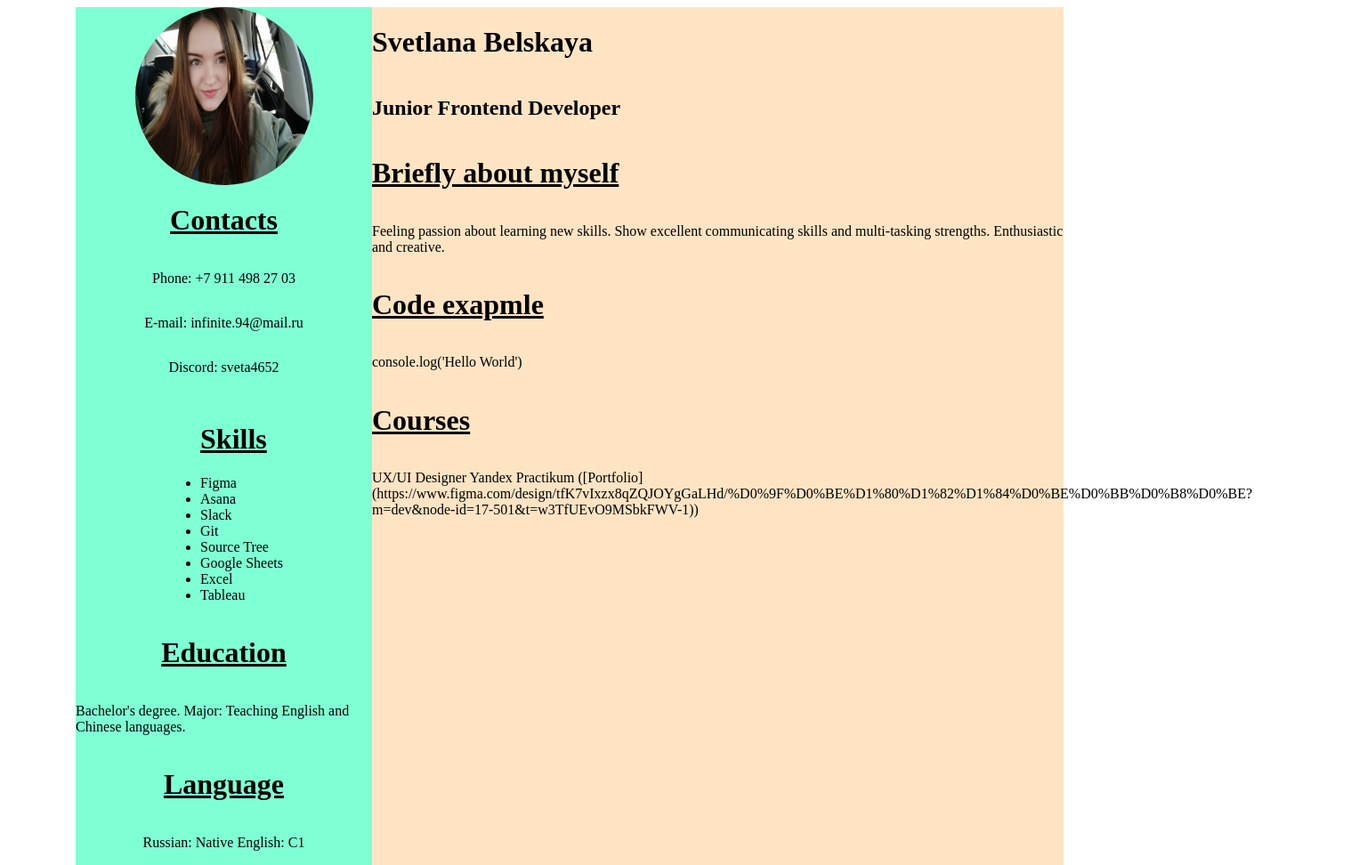
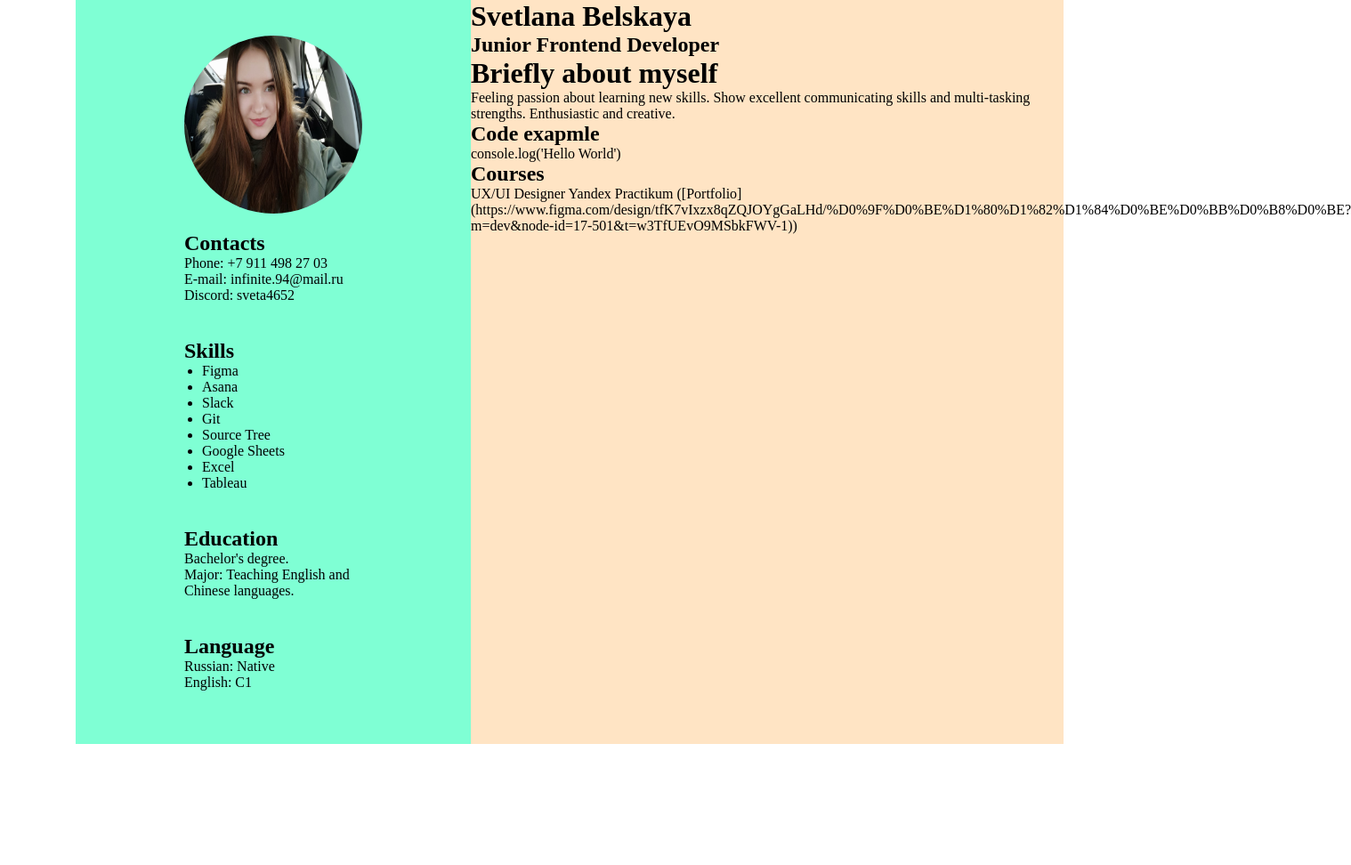
Before and after one commit to svetaa00/rsschool-cv, a plain HTML site: page index.html in a window 1280 px wide. Shown: the whole page at 89% size, 1518 px wide, since content can reach past the window. After the commit the page ends 836 px from the top, so only its background shows below. Drawn offline with Linux system fonts and the light colour scheme.

Commit message:
feat: add col1 style

```diff
--- a/index.html
+++ b/index.html
@@ -11,12 +11,15 @@
             <div class="flex-container">
                 <div class="col1">
                     <img src="./my photo.jpg" alt="my photo" width="200px" height="200px" class="circle-image" />
-                    <div class="textcol1">
-                        <h1 class="underline">Contacts</h1>
-                    <p>Phone: +7 911 498 27 03</p>
-                    <p>E-mail: infinite.94@mail.ru</p>
-                    <p>Discord: sveta4652</p>
-                    <ul><h1 class="underline">Skills</h1>
+                        <div class="contacts">
+                            <h2 class="underline">Contacts</h2>
+                            <p class="underline">Phone: +7 911 498 27 03</p>
+                            <p class="underline">E-mail: infinite.94@mail.ru</p>
+                            <p class="underline">Discord: sveta4652</p>
+                        </div>
+                        <div class="skills">
+                        <h2>Skills</h2>
+                        <ul class="list">
                         <li>Figma</li>
                         <li>Asana</li>
                         <li>Slack</li>
@@ -26,22 +29,26 @@
                         <li>Excel</li>
                         <li>Tableau</li>
                     </ul>
-                    <h1 class="underline">Education</h1>
-                    <p>Bachelor's degree.
-                        Major: Teaching English and Chinese languages.</p>
-                        <h1 class="underline">Language</h1>
-                        <p>Russian: Native
-                            English: C1</p>
+                        </div>
+                    <div class="education">
+                        <h2 class="underline">Education</h2>
+                        <p class="underline">Bachelor's degree.</p>
+                        <p class="underline">Major: Teaching English and Chinese languages.</p>
                     </div>
+                            <div class="language">
+                            <h2 class="underline">Language</h2>
+                            <p class="underline">Russian: Native</p>
+                            <p class="underline">English: C1</p>
+                            </div>
                 </div>
                     <div class="col2">
-                        <h1 class="padding">Svetlana Belskaya</h1>
-                        <h2 class="padding">Junior Frontend Developer</h2>
+                        <h1>Svetlana Belskaya</h1>
+                        <h2>Junior Frontend Developer</h2>
                         <h1 class="underline">Briefly about myself</h1>
                         <p>Feeling passion about learning new skills. Show excellent communicating skills and multi-tasking strengths. Enthusiastic and creative.</p>
-                        <h1 class="underline">Code exapmle</h1>
+                        <h2 class="underline">Code exapmle</h2>
                         <p>console.log('Hello World')</p>
-                        <h1 class="underline">Courses</h1>
+                        <h2 class="underline">Courses</h2>
                         <p>UX/UI Designer Yandex Practikum ([Portfolio](https://www.figma.com/design/tfK7vIxzx8qZQJOYgGaLHd/%D0%9F%D0%BE%D1%80%D1%82%D1%84%D0%BE%D0%BB%D0%B8%D0%BE?m=dev&node-id=17-501&t=w3TfUEvO9MSbkFWV-1))</p>
                     </div>
             </div>
--- a/style.css
+++ b/style.css
@@ -1,3 +1,10 @@
+body {
+    box-sizing: border-box;
+}
+* {
+    padding: 0;
+    margin: 0;
+}
 .flex-container {
     display: flex;
     max-width: 1110px;
@@ -8,28 +15,63 @@
     flex-direction: column;
     align-items: center;
     justify-content: center;
-    width: 30%;
+    width: 40%;
+    padding: 40px;
     background-color: aquamarine;
 }
+.contacts {
+    display: flex;
+    flex-direction: column;
+    align-items: flex-start;
+    justify-content: center;
+    padding: 20px;
+    width: 200px;
+    }
+.education {
+    display: flex;
+    flex-direction: column;
+    align-items: flex-start;
+    justify-content: center;
+    padding: 20px;
+    width: 200px;
+}
+.skills {
+    display: flex;
+    flex-direction: column;
+    align-items: flex-start;
+    justify-content: center;
+    padding: 20px;
+    width: 200px;
+}
+.list {
+    display: flex;
+    flex-direction: column;
+    align-items: flex-start;
+    justify-content: center;
+    padding: 0px 0px 0px 20px;
+    width: 200px;
+}
+.language {
+    display: flex;
+    flex-direction: column;
+    align-items: flex-start;
+    justify-content: center;
+    padding: 20px;
+    width: 200px;
+}
 .textcol1 {
-    text-align: left;
     flex-direction: column;
-    align-items: center;
-    display: flex;
+    justify-content: center;
 }
 .col2 {
     display: flex;
     flex-direction: column;
     align-items: start;
-    flex-direction: column;
-    width: 70%;
+    width: 60%;
     background-color: bisque;
 }
 .underline {
-    text-decoration: underline;
-}
-.padding {
-    padding-left: 0px;
+    text-align: left;
 }
 .circle-image {
     border-radius: 60%;
```
